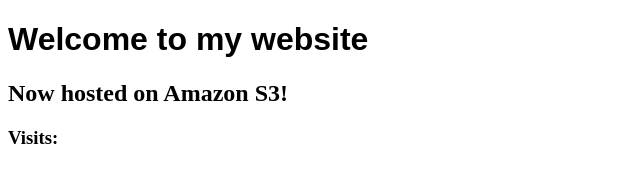
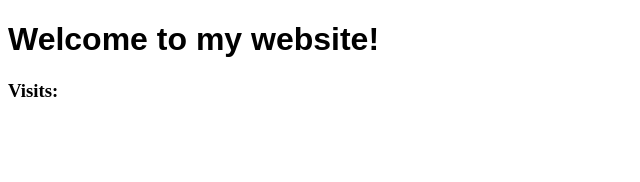
Before and after one commit to kpath1999/aws-resume, a plain HTML site: page src/index.html in a window 1280 px wide. Shown: the whole page, without its empty margins (0-640 px from the left). Drawn offline with Linux system fonts and the light colour scheme; no server answers.

Commit message:
Changes to be committed: modified:   src/index.html

```diff
--- a/src/index.html
+++ b/src/index.html
@@ -11,8 +11,7 @@
 
 <body>
 	<script src="dynamic.js"></script>
-	<h1>Welcome to my website</h1>
-	<h2>Now hosted on Amazon S3!</h2>
+	<h1>Welcome to my website!</h1>
 	<h3>Visits: </h3>
 </body>
 </html>
```
